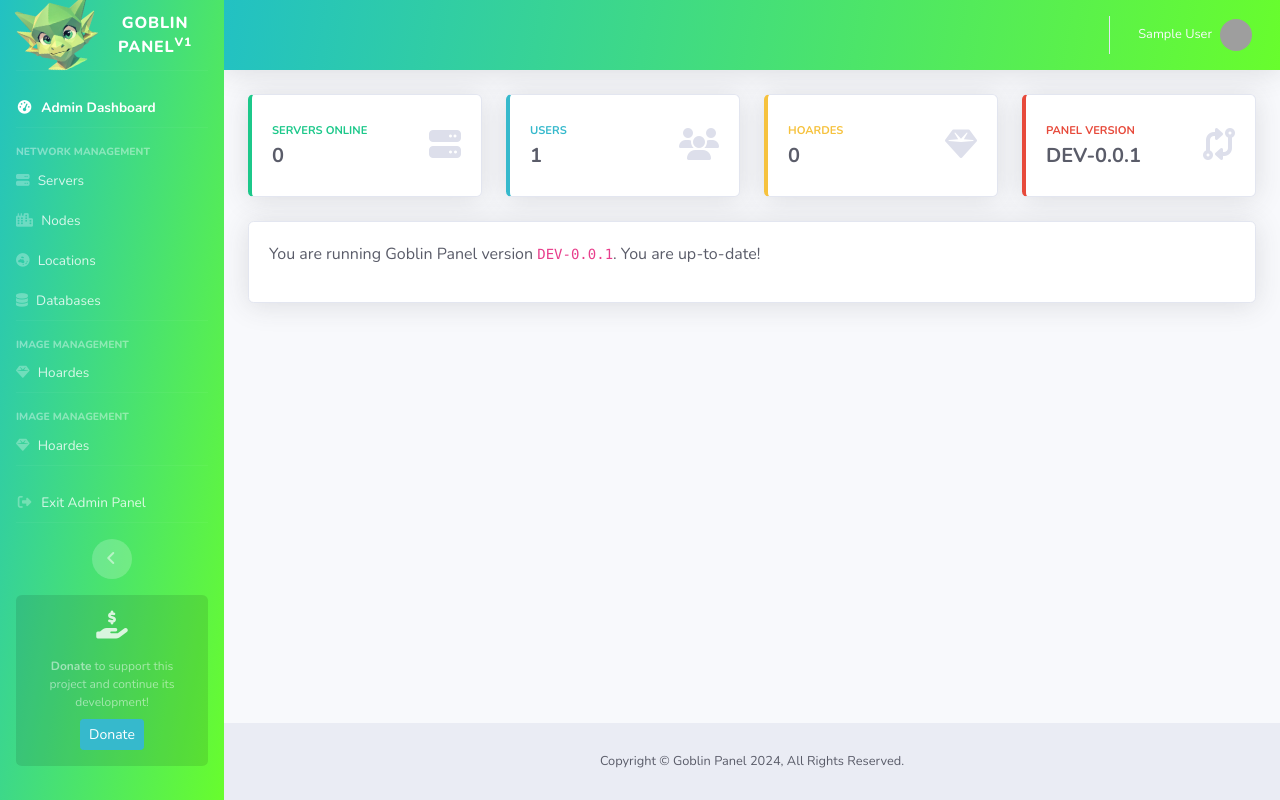
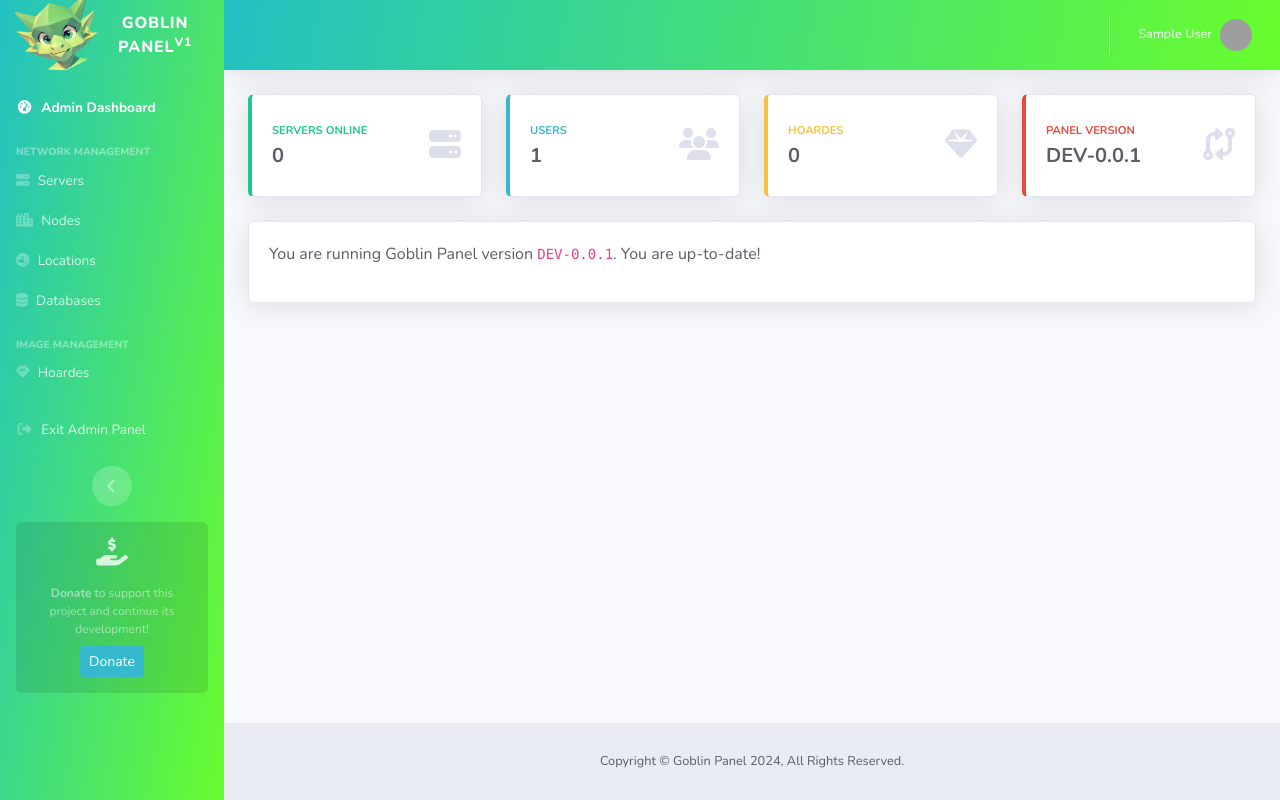
Before and after one commit to HavenRealms/goblin-panel, a Django app: page /admin/ in a window 1280 px wide. Run offline with Django 5.2, Linux system fonts and the light colour scheme; the visitor is signed in with stand-in values (Sample User, id 1); some libraries are stand-ins or nearby versions; grey boxes are pictures that could not be loaded.

Commit message:
Drop Static Image Management Menu

```diff
--- a/templates/serveradmin/base.html
+++ b/templates/serveradmin/base.html
@@ -75,22 +75,6 @@
                 {% endfor %}
 
             {% endfor %}
-
-            <!-- Divider -->
-            <hr class="sidebar-divider">
-
-            <!-- Heading -->
-            <div class="sidebar-heading">
-                Image Management
-            </div>
-
-            <!-- Nav Item - Pages Collapse Menu -->
-            <li class="nav-item">
-                <a class="nav-link" href="charts.html">
-					<i class="fa-solid fa-gem"></i>
-                    <span>Hoardes</span>
-				</a>
-            </li>
 
 			<!-- Divider -->
 			<hr class="sidebar-divider">
```
